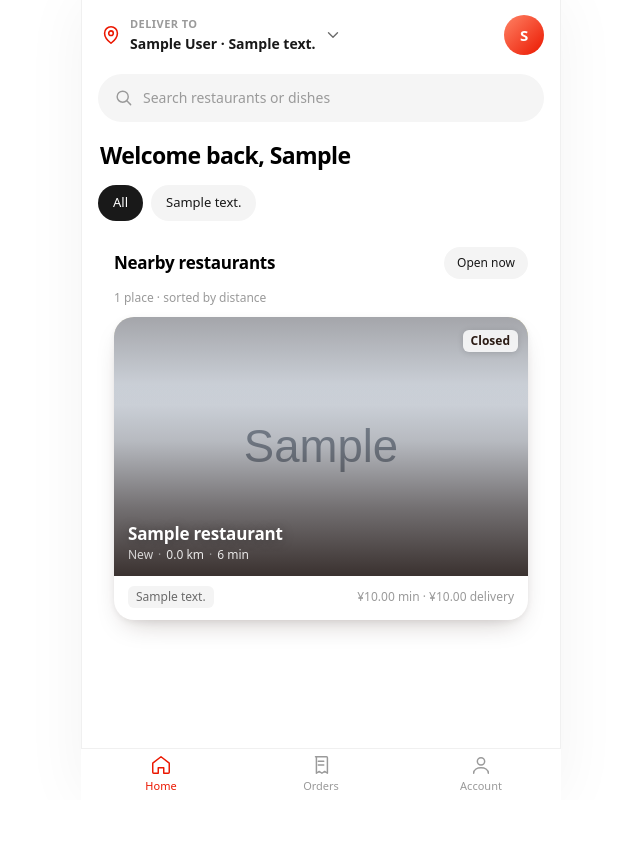
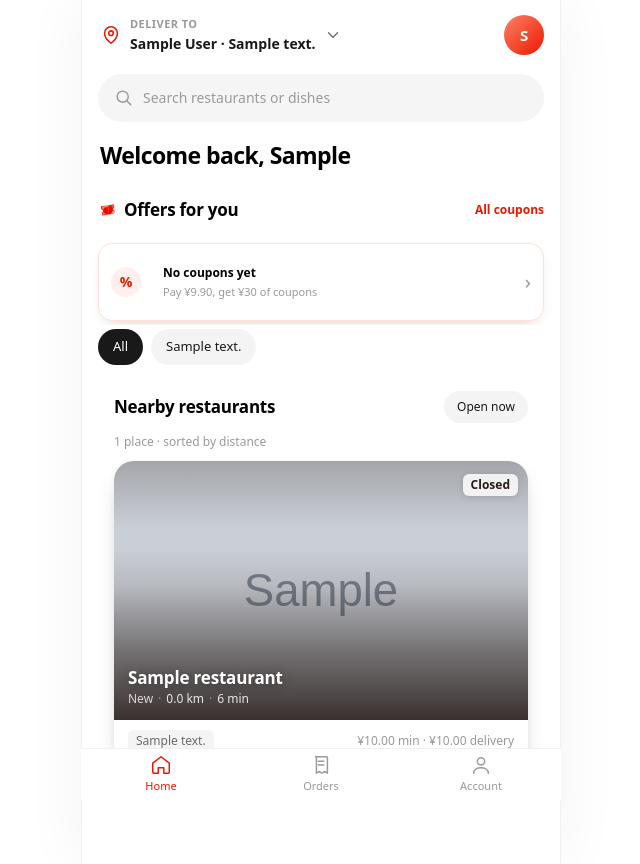
Before and after one commit to LiuZongrun7/xllm, a Flask app: page /customer/ in a window 1280 px wide. Shown: the whole page, without its empty margins (319-959 px from the left). Before the commit the page ends 790 px from the top, so only its background shows below. Run offline with Flask 3, Linux system fonts and the light colour scheme; the visitor is signed in with stand-in values (Sample User, id 1); tables that the repository leaves empty hold one stand-in row (values such as "Sample post"); grey boxes marked "Sample" are stand-in pictures.

Commit message:
home: an offers strip
Coupons only lived behind the account page. The home screen now carries the
first six available ones as a horizontally scrolling row of ticket tiles —
amount, threshold and days left, sorted by face value — with a full-width
'no coupons yet' tile that points at the packs instead of leaving a hole.
If the coupon API fails the strip hides itself rather than breaking home.

```diff
--- a/server/customer/static/css/customer.css
+++ b/server/customer/static/css/customer.css
@@ -848,6 +848,126 @@ body.c-body {
 .c-dishpick img { display: block; width: 16px; height: 16px; }
 .c-dishpick--sm { margin-left: 6px; padding: 1px 7px 1px 3px; font-size: 10px; vertical-align: 1px; }
 .c-dishpick--sm img { width: 14px; height: 14px; }
+
+/* ── 首页的优惠条 ──
+   横向滑动的小票券卡。左边一条虚线隔开面额，右边是标题和门槛，
+   和账户页里那张大券卡是同一套语言，只是压缩了。 */
+.c-offers { margin-top: 14px; }
+.c-offers .c-section__head { margin-bottom: 8px; }
+.c-offers .c-section__title { display: inline-flex; align-items: center; gap: 6px; }
+.c-offers__mark { width: 20px; height: 20px; object-fit: contain; }
+.c-offers__all {
+  font-size: var(--fs-6);
+  font-weight: 600;
+  color: var(--c-primary);
+  text-decoration: none;
+  white-space: nowrap;
+}
+
+.c-offers__track {
+  display: flex;
+  gap: 10px;
+  overflow-x: auto;
+  scroll-snap-type: x mandatory;
+  padding: 2px 16px 4px;
+  margin: 0 -16px;
+  scrollbar-width: none;
+  -webkit-overflow-scrolling: touch;
+}
+.c-offers__track::-webkit-scrollbar { display: none; }
+
+.c-offertile {
+  position: relative;
+  flex: none;
+  scroll-snap-align: start;
+  display: flex;
+  align-items: stretch;
+  min-width: 176px;
+  max-width: 214px;
+  border-radius: 14px;
+  background: #fff;
+  border: 1px solid #FFE1D8;
+  box-shadow: 0 6px 16px -10px rgba(38, 18, 10, .35);
+  overflow: hidden;
+  text-decoration: none;
+  color: inherit;
+}
+/* 票券左右两端的小缺口 */
+.c-offertile::before,
+.c-offertile::after {
+  content: "";
+  position: absolute;
+  left: 62px;
+  width: 10px;
+  height: 10px;
+  border-radius: 50%;
+  background: var(--c-bg, #F7F7F7);
+  border: 1px solid #FFE1D8;
+}
+.c-offertile::before { top: -6px; }
+.c-offertile::after { bottom: -6px; }
+
+.c-offertile__amount {
+  flex: none;
+  width: 68px;
+  display: flex;
+  align-items: center;
+  justify-content: center;
+  background: var(--c-primary-weak);
+  color: var(--c-primary);
+  font-size: 21px;
+  font-weight: 800;
+  letter-spacing: -.02em;
+  border-right: 1px dashed #FFD2C6;
+}
+.c-offertile__amount small { font-size: 12px; font-weight: 700; margin-right: 1px; }
+.c-offertile__body {
+  flex: 1;
+  min-width: 0;
+  display: flex;
+  flex-direction: column;
+  justify-content: center;
+  gap: 2px;
+  padding: 10px 12px;
+}
+.c-offertile__title {
+  font-size: var(--fs-6);
+  font-weight: 700;
+  white-space: nowrap;
+  overflow: hidden;
+  text-overflow: ellipsis;
+}
+.c-offertile__sub {
+  font-size: 11px;
+  color: var(--c-text-3);
+  white-space: nowrap;
+  overflow: hidden;
+  text-overflow: ellipsis;
+}
+
+/* 没有券时的那张：占满一行，不打票券缺口 */
+.c-offertile--empty {
+  align-items: center;
+  gap: 10px;
+  padding: 10px 12px;
+  min-width: 0;
+  max-width: none;
+  width: 100%;
+  border-radius: 14px;
+}
+.c-offertile--empty::before,
+.c-offertile--empty::after { display: none; }
+.c-offertile--empty .c-offertile__badge {
+  flex: none;
+  width: 30px; height: 30px;
+  display: grid; place-items: center;
+  border-radius: 50%;
+  background: var(--c-primary-weak);
+  color: var(--c-primary);
+  font-weight: 800;
+  font-size: 14px;
+}
+.c-offertile__chev { flex: none; color: var(--c-text-3); font-size: 20px; }
 
 /* ── 餐厅详情页 ── */
 .c-restpage { padding-bottom: 4px; }
--- a/server/customer/static/js/customer.js
+++ b/server/customer/static/js/customer.js
@@ -804,8 +804,58 @@
       loadRestaurants();
     });
 
+    /* ---------------------------------------------------------
+       首页的优惠条：把"我手上有什么券"放到主路径上。
+       没有券时不显示这一块，改推一张"去领券包"的卡 —— 空着不如给个去处。
+       --------------------------------------------------------- */
+    async function loadOffers() {
+      var wrap = $('#home-offers');
+      var track = $('#home-offers-track');
+      if (!wrap || !track) return;
+      try {
+        var data = await api('/api/customer/coupons');
+        var rows = (data.available || []).slice();
+        rows.sort(function (a, b) {
+          return Number(b.discount_value) - Number(a.discount_value);
+        });
+        rows = rows.slice(0, 6);
+        if (!rows.length) {
+          wrap.hidden = false;
+          track.innerHTML =
+            '<a class="c-offertile c-offertile--empty" href="/customer/coupons/store">' +
+              '<span class="c-offertile__badge">%</span>' +
+              '<span class="c-offertile__body"><span class="c-offertile__title">No coupons yet</span>' +
+              '<span class="c-offertile__sub">Pay ¥9.90, get ¥30 of coupons</span></span>' +
+              '<span class="c-offertile__chev" aria-hidden="true">›</span></a>';
+          return;
+        }
+        wrap.hidden = false;
+        track.innerHTML = rows.map(function (coupon) {
+          var percent = coupon.discount_type === 'percent';
+          var amount = percent
+            ? Math.round(coupon.discount_value) + '<small>%</small>'
+            : '<small>¥</small>' + compactAmount(coupon.discount_value);
+          var threshold = Number(coupon.min_order_amount) > 0
+            ? 'over ¥' + compactAmount(coupon.min_order_amount)
+            : 'no minimum';
+          var days = coupon.expires_in_hours == null ? null : Math.floor(coupon.expires_in_hours / 24);
+          var expires = days == null ? '' : (days <= 0 ? 'last day' : days + (days === 1 ? ' day left' : ' days left'));
+          return '<a class="c-offertile" href="/customer/coupons">' +
+            '<span class="c-offertile__amount">' + amount + '</span>' +
+            '<span class="c-offertile__body">' +
+              '<span class="c-offertile__title">' + esc(coupon.title) + '</span>' +
+              '<span class="c-offertile__sub">' + esc(threshold) +
+                (expires ? ' \u00B7 ' + esc(expires) : '') + '</span>' +
+            '</span></a>';
+        }).join('');
+      } catch (err) {
+        wrap.hidden = true;   /* 券挂了不能拖垮首页 */
+      }
+    }
+
     loadGreeting();
     loadActiveOrder();
+    loadOffers();
     loadRestaurants();
   }
 
--- a/server/customer/templates/customer/home.html
+++ b/server/customer/templates/customer/home.html
@@ -31,6 +31,17 @@
   <h1 class="c-home__greet" id="home-greet">Nearby kitchens</h1>
 
   <div id="home-banner" class="c-home__banner" aria-live="polite"></div>
+
+  <section class="c-offers" id="home-offers" hidden aria-labelledby="home-offers-title">
+    <div class="c-section__head">
+      <h2 class="c-section__title" id="home-offers-title">
+        <img class="c-offers__mark" src="/customer/static/img/sticker-coupon.webp"
+             alt="" width="20" height="20" loading="lazy" decoding="async">Offers for you
+      </h2>
+      <a class="c-offers__all" href="/customer/coupons">All coupons</a>
+    </div>
+    <div class="c-offers__track" id="home-offers-track"></div>
+  </section>
 
   <div class="c-scroller" id="home-cuisines" aria-label="Filter by cuisine">
     <span class="c-skel" style="width:64px;height:36px;border-radius:999px"></span>
```
Also changed, not shown: docs/插图与配图.md (+1 -1 lines).
